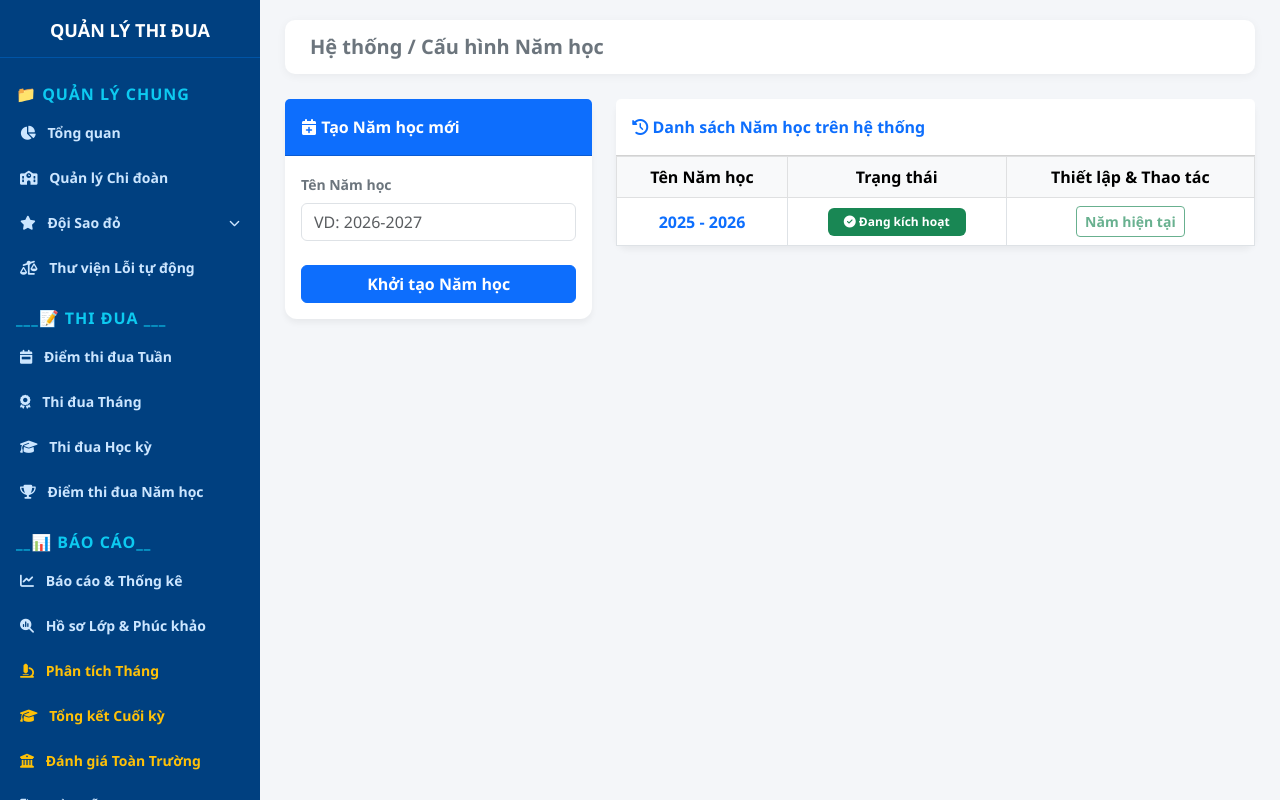
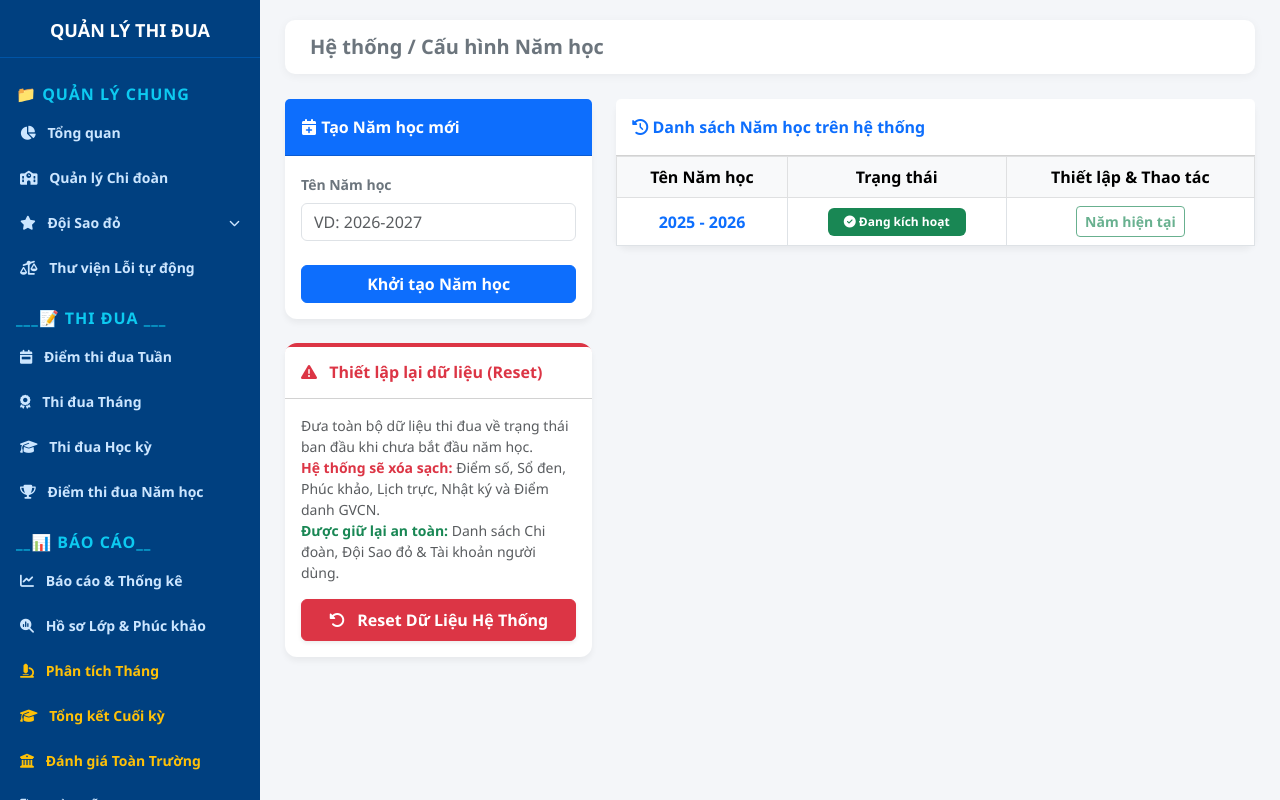
Before and after one commit to hoctaponlineth-design/thidua_thptthanhhoa, a Flask app: page /school-years in a window 1280 px wide. Run offline with Flask 3, Linux system fonts and the light colour scheme.

Commit message:
Add files via upload

```diff
--- a/templates/school_years.html
+++ b/templates/school_years.html
@@ -42,7 +42,7 @@
         <div class="row">
             <!-- FORM THÊM NĂM HỌC -->
             <div class="col-md-4">
-                <div class="card custom-card border-primary">
+                <div class="card custom-card border-primary mb-4">
                     <div class="card-header bg-primary text-white fw-bold py-3">
                         <i class="fa-solid fa-calendar-plus"></i> Tạo Năm học mới
                     </div>
@@ -54,6 +54,25 @@
                             </div>
                             <button type="submit" class="btn btn-primary w-100 fw-bold">Khởi tạo Năm học</button>
                         </form>
+                    </div>
+                </div>
+
+                <!-- ======================================================== -->
+                <!-- KHU VỰC NGUY HIỂM: RESET DỮ LIỆU HỆ THỐNG                -->
+                <!-- ======================================================== -->
+                <div class="card custom-card border-danger" style="border-top: 4px solid #dc3545 !important;">
+                    <div class="card-header bg-white py-3">
+                        <h6 class="fw-bold m-0 text-danger"><i class="fa-solid fa-triangle-exclamation me-2"></i> Thiết lập lại dữ liệu (Reset)</h6>
+                    </div>
+                    <div class="card-body">
+                        <p class="text-muted small mb-3">
+                            Đưa toàn bộ dữ liệu thi đua về trạng thái ban đầu khi chưa bắt đầu năm học.<br>
+                            <span class="text-danger fw-bold">Hệ thống sẽ xóa sạch:</span> Điểm số, Sổ đen, Phúc khảo, Lịch trực, Nhật ký và Điểm danh GVCN.<br>
+                            <span class="text-success fw-bold">Được giữ lại an toàn:</span> Danh sách Chi đoàn, Đội Sao đỏ & Tài khoản người dùng.
+                        </p>
+                        <button type="button" class="btn btn-danger w-100 fw-bold shadow-sm py-2" data-bs-toggle="modal" data-bs-target="#resetSystemModal">
+                            <i class="fa-solid fa-rotate-left me-2"></i> Reset Dữ Liệu Hệ Thống
+                        </button>
                     </div>
                 </div>
             </div>
@@ -113,6 +132,35 @@
         </div>
     </div>
 
+    <!-- MODAL XÁC NHẬN MẬT KHẨU QUẢN TRỊ ĐỂ RESET -->
+    <div class="modal fade" id="resetSystemModal" tabindex="-1" aria-hidden="true">
+        <div class="modal-dialog modal-dialog-centered">
+            <div class="modal-content border-0 shadow-lg" style="border-radius: 16px;">
+                <div class="modal-header bg-danger text-white pb-3" style="padding: 20px 24px;">
+                    <h5 class="modal-title fw-bold"><i class="fa-solid fa-triangle-exclamation me-2"></i> Xác thực Mật khẩu Quản trị</h5>
+                    <button type="button" class="btn-close btn-close-white" data-bs-dismiss="modal"></button>
+                </div>
+                <form action="/reset_system_data" method="POST">
+                    <div class="modal-body p-4 bg-light">
+                        <div class="alert alert-warning border-0 shadow-sm mb-3" style="font-size: 13px;">
+                            <i class="fa-solid fa-circle-exclamation me-1"></i> <strong>CẢNH BÁO NGUY HIỂM:</strong> Thao tác này sẽ xóa vĩnh viễn toàn bộ lịch sử thi đua, lịch trực và sổ đen. Vui lòng nhập mật khẩu quản trị để xác nhận.
+                        </div>
+                        <div class="mb-3">
+                            <label class="form-label fw-bold text-dark small">Mật khẩu quản trị của bạn:</label>
+                            <input type="password" class="form-control form-control-lg border-danger fw-bold text-danger" name="admin_password" placeholder="••••••••" required style="border-radius: 10px;">
+                        </div>
+                    </div>
+                    <div class="modal-footer bg-white px-4 py-3" style="border-bottom-left-radius: 16px; border-bottom-right-radius: 16px;">
+                        <button type="button" class="btn btn-secondary fw-bold px-4" data-bs-dismiss="modal">Hủy bỏ</button>
+                        <button type="submit" class="btn btn-danger fw-bold px-4 shadow-sm">
+                            <i class="fa-solid fa-skull-crossbones me-1"></i> Xác nhận Xóa & Reset
+                        </button>
+                    </div>
+                </form>
+            </div>
+        </div>
+    </div>
+
     <script src="https://cdn.jsdelivr.net/npm/bootstrap@5.3.0/dist/js/bootstrap.bundle.min.js"></script>
 </body>
 </html>
```
